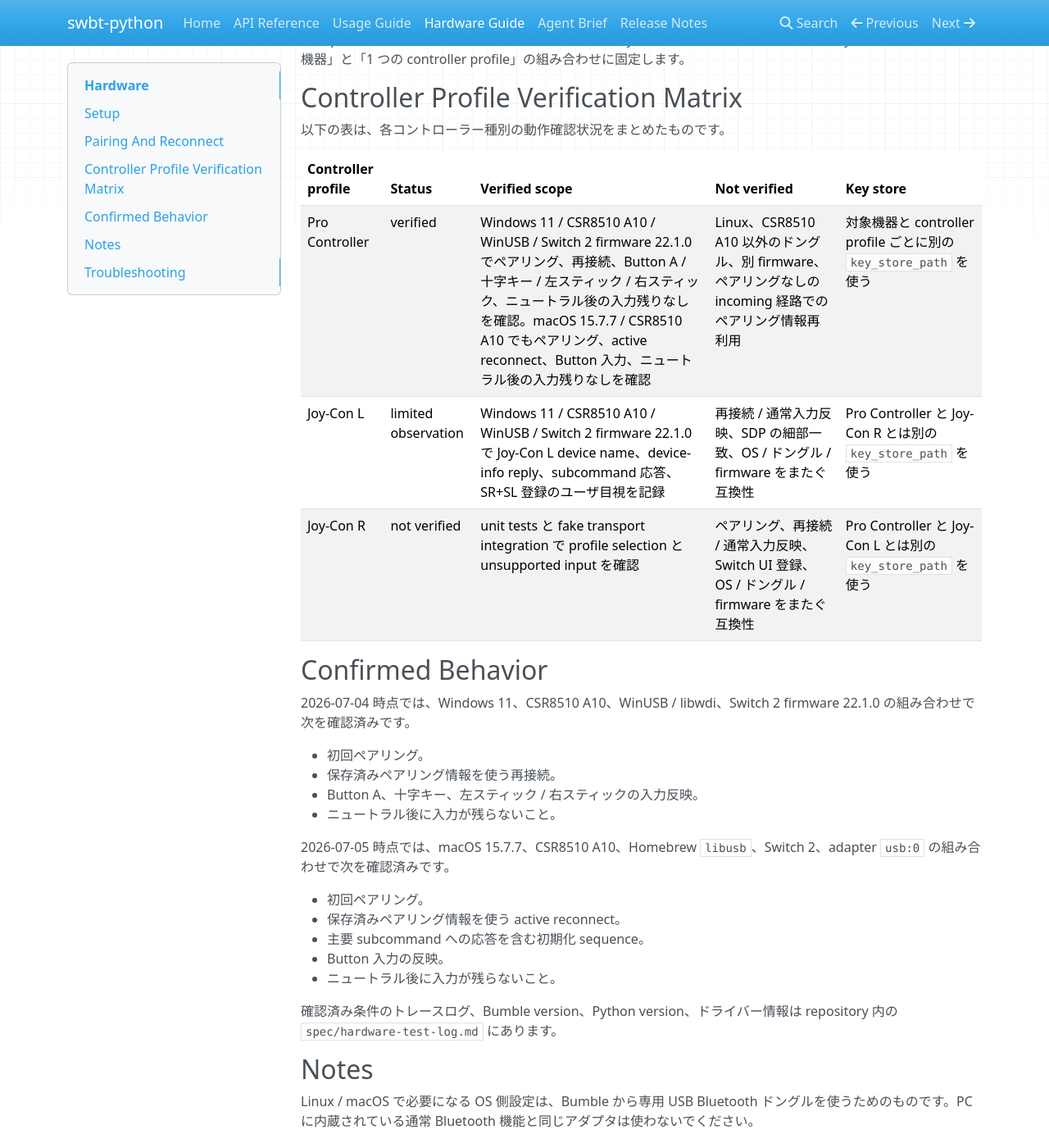
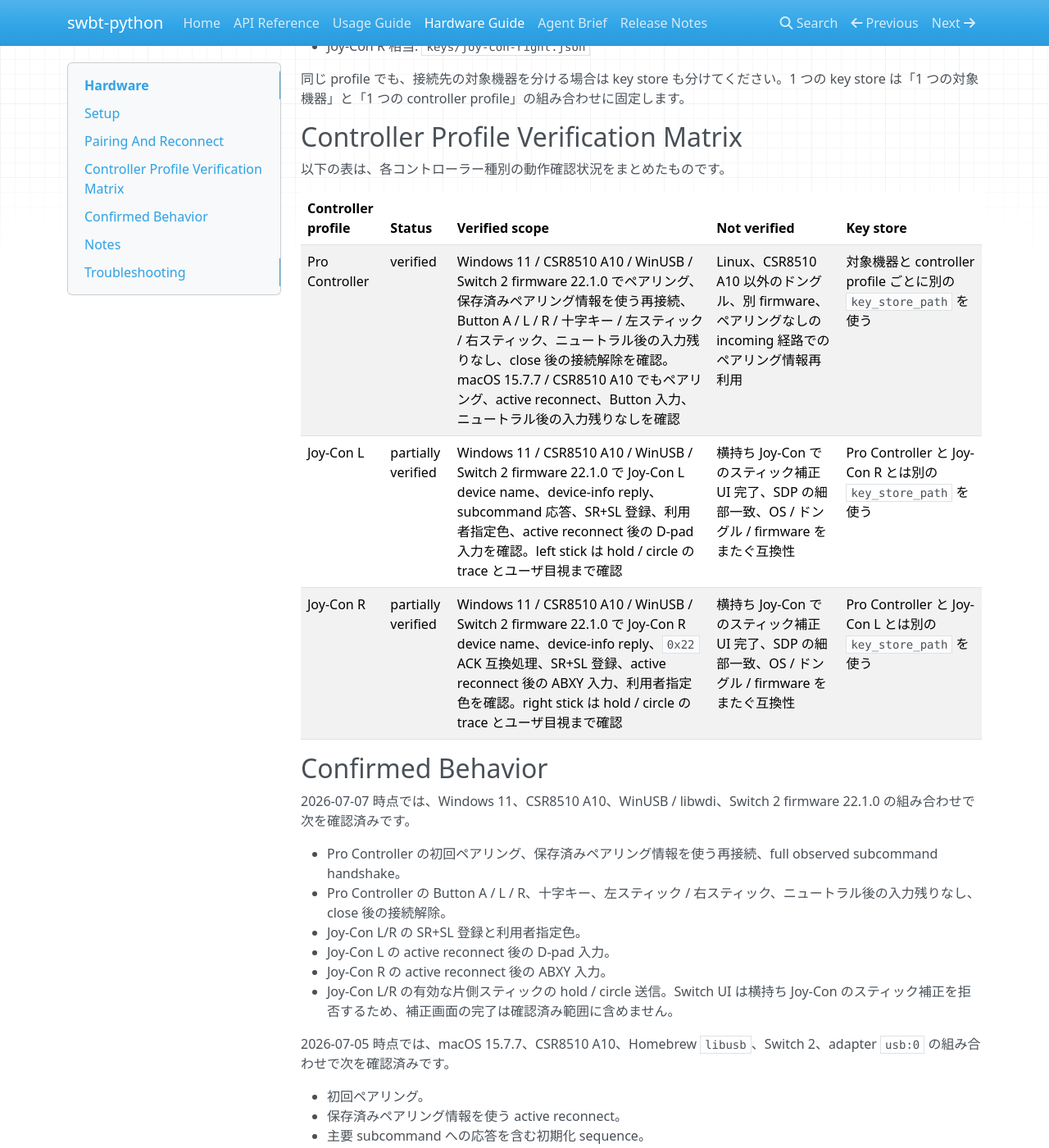
Before and after one commit to niart120/swbt-python, an MkDocs documentation site: the page built from docs/hardware.md, in a window 1280 px wide and 1400 px high, scrolled down 2997 px. Shown: the whole window at 82% size. Built offline with MkDocs 1.6.1, drawn with Linux system fonts in a browser that asks for light colours; nearby versions of some CDN libraries; some of the changed text lies outside the part shown.

Commit message:
docs(hardware): unit_046 の実機検証範囲を反映

```diff
--- a/docs/hardware.md
+++ b/docs/hardware.md
@@ -78,7 +78,7 @@
 
 Linux / macOS は experimental です。ここに書いた内容は、Bumble から専用アダプタを使う前に確認する項目です。接続成功を保証するものではありません。
 
-Linux 上のアダプタ列挙、アダプタ open、HID 接続待ち受け、ペアリング、再接続、入力反映はまだ確認していません。macOS CI 上では依存関係のインストール、単体テスト、fake transport を使った結合テスト、パッケージ作成までは確認済みです。CI では USB Bluetooth ドングルを使いません。
+Linux 上のアダプタ列挙、アダプタ open、HID 接続待ち受け、ペアリング、再接続、入力反映はまだ確認していません。macOS 15.7.7 / CSR8510 A10 では Pro Controller の限定観測がありますが、Joy-Con profile、別ドングル、別ファームウェアでの互換性は未確認です。macOS CI 上では依存関係のインストール、単体テスト、fake transport を使った結合テスト、パッケージ作成までは確認済みです。CI では USB Bluetooth ドングルを使いません。
 
 ### Adapter Name
 
@@ -126,18 +126,20 @@
 
 | Controller profile | Status | Verified scope | Not verified | Key store |
 |---|---|---|---|---|
-| Pro Controller | verified | Windows 11 / CSR8510 A10 / WinUSB / Switch 2 firmware 22.1.0 でペアリング、再接続、Button A / 十字キー / 左スティック / 右スティック、ニュートラル後の入力残りなしを確認。macOS 15.7.7 / CSR8510 A10 でもペアリング、active reconnect、Button 入力、ニュートラル後の入力残りなしを確認 | Linux、CSR8510 A10 以外のドングル、別 firmware、ペアリングなしの incoming 経路でのペアリング情報再利用 | 対象機器と controller profile ごとに別の `key_store_path` を使う |
-| Joy-Con L | limited observation | Windows 11 / CSR8510 A10 / WinUSB / Switch 2 firmware 22.1.0 で Joy-Con L device name、device-info reply、subcommand 応答、SR+SL 登録のユーザ目視を記録 | 再接続 / 通常入力反映、SDP の細部一致、OS / ドングル / firmware をまたぐ互換性 | Pro Controller と Joy-Con R とは別の `key_store_path` を使う |
-| Joy-Con R | not verified | unit tests と fake transport integration で profile selection と unsupported input を確認 | ペアリング、再接続 / 通常入力反映、Switch UI 登録、OS / ドングル / firmware をまたぐ互換性 | Pro Controller と Joy-Con L とは別の `key_store_path` を使う |
+| Pro Controller | verified | Windows 11 / CSR8510 A10 / WinUSB / Switch 2 firmware 22.1.0 でペアリング、保存済みペアリング情報を使う再接続、Button A / L / R / 十字キー / 左スティック / 右スティック、ニュートラル後の入力残りなし、close 後の接続解除を確認。macOS 15.7.7 / CSR8510 A10 でもペアリング、active reconnect、Button 入力、ニュートラル後の入力残りなしを確認 | Linux、CSR8510 A10 以外のドングル、別 firmware、ペアリングなしの incoming 経路でのペアリング情報再利用 | 対象機器と controller profile ごとに別の `key_store_path` を使う |
+| Joy-Con L | partially verified | Windows 11 / CSR8510 A10 / WinUSB / Switch 2 firmware 22.1.0 で Joy-Con L device name、device-info reply、subcommand 応答、SR+SL 登録、利用者指定色、active reconnect 後の D-pad 入力を確認。left stick は hold / circle の trace とユーザ目視まで確認 | 横持ち Joy-Con でのスティック補正 UI 完了、SDP の細部一致、OS / ドングル / firmware をまたぐ互換性 | Pro Controller と Joy-Con R とは別の `key_store_path` を使う |
+| Joy-Con R | partially verified | Windows 11 / CSR8510 A10 / WinUSB / Switch 2 firmware 22.1.0 で Joy-Con R device name、device-info reply、`0x22` ACK 互換処理、SR+SL 登録、active reconnect 後の ABXY 入力、利用者指定色を確認。right stick は hold / circle の trace とユーザ目視まで確認 | 横持ち Joy-Con でのスティック補正 UI 完了、SDP の細部一致、OS / ドングル / firmware をまたぐ互換性 | Pro Controller と Joy-Con L とは別の `key_store_path` を使う |
 
 ## Confirmed Behavior
 
-2026-07-04 時点では、Windows 11、CSR8510 A10、WinUSB / libwdi、Switch 2 firmware 22.1.0 の組み合わせで次を確認済みです。
+2026-07-07 時点では、Windows 11、CSR8510 A10、WinUSB / libwdi、Switch 2 firmware 22.1.0 の組み合わせで次を確認済みです。
 
-- 初回ペアリング。
-- 保存済みペアリング情報を使う再接続。
-- Button A、十字キー、左スティック / 右スティックの入力反映。
-- ニュートラル後に入力が残らないこと。
+- Pro Controller の初回ペアリング、保存済みペアリング情報を使う再接続、full observed subcommand handshake。
+- Pro Controller の Button A / L / R、十字キー、左スティック / 右スティック、ニュートラル後の入力残りなし、close 後の接続解除。
+- Joy-Con L/R の SR+SL 登録と利用者指定色。
+- Joy-Con L の active reconnect 後の D-pad 入力。
+- Joy-Con R の active reconnect 後の ABXY 入力。
+- Joy-Con L/R の有効な片側スティックの hold / circle 送信。Switch UI は横持ち Joy-Con のスティック補正を拒否するため、補正画面の完了は確認済み範囲に含めません。
 
 2026-07-05 時点では、macOS 15.7.7、CSR8510 A10、Homebrew `libusb`、Switch 2、adapter `usb:0` の組み合わせで次を確認済みです。
 
```
Also changed, not shown: README.md (+13 -7 lines), docs/agent-brief.md (+1 -1 lines), docs/release-notes.md (+1 -1 lines), spec/initial/api.md (+1 -1 lines), spec/initial/risks.md (+8 -6 lines), 3 other files.
